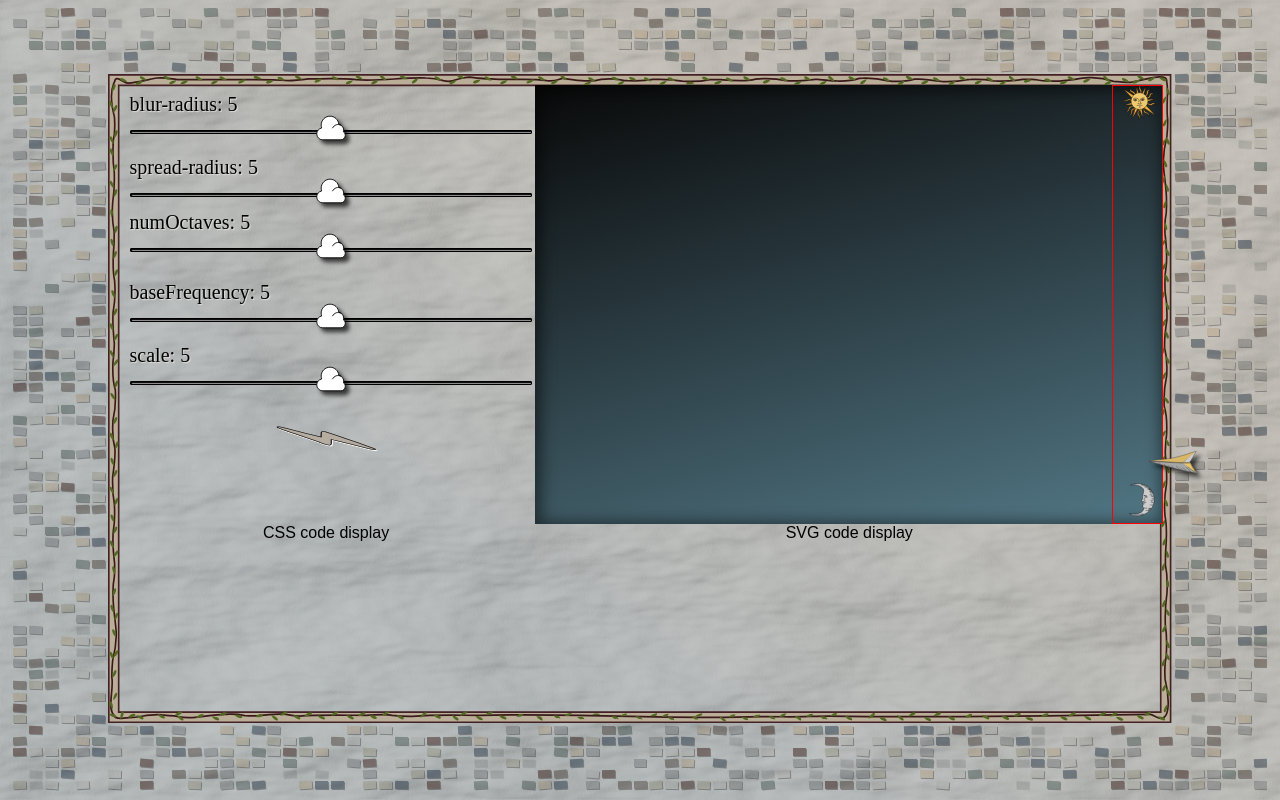
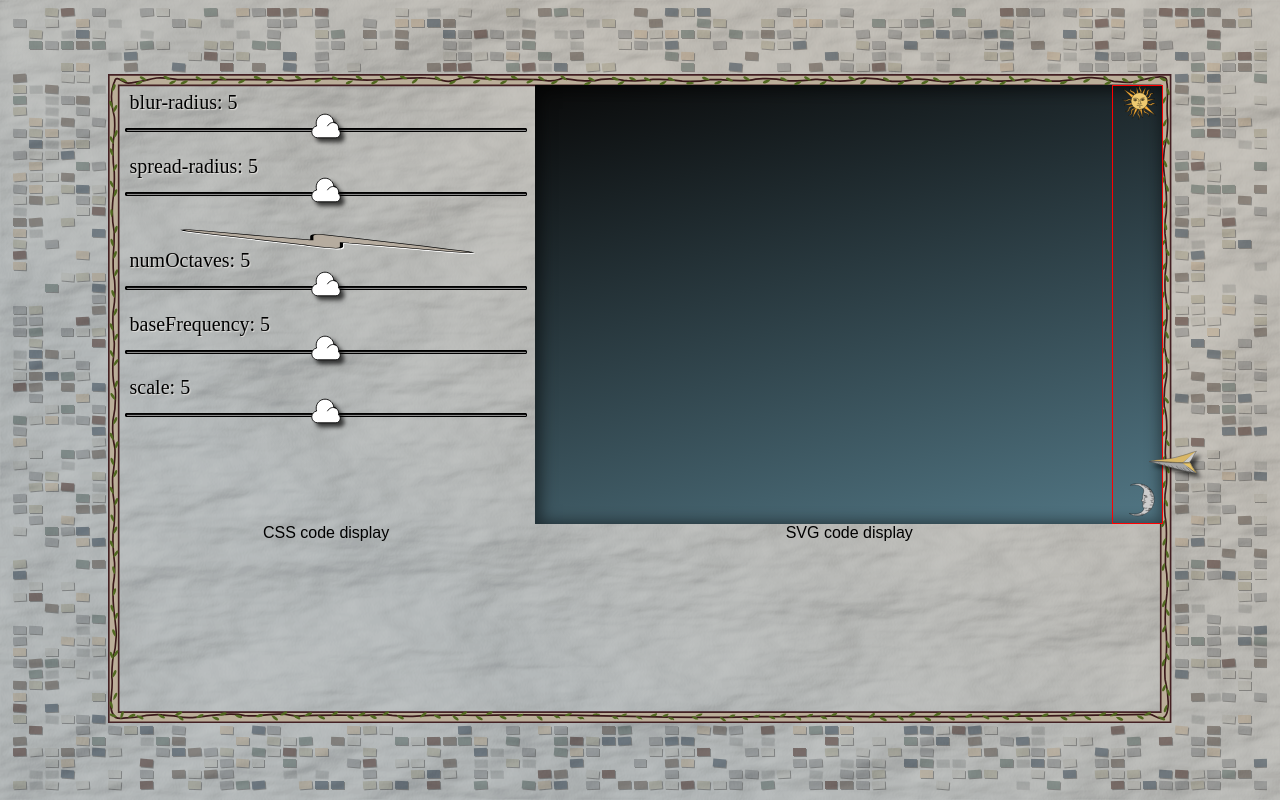
Before and after one commit to beauhaus/Nephele, a React (Vite) app: page / in a window 1280 px wide. Built offline with nearby package versions, Linux system fonts and the light colour scheme; a web font is replaced by a local one.

Commit message:
styles and slider container edits for layout

```diff
--- a/src/MainToolComponent.js
+++ b/src/MainToolComponent.js
@@ -42,6 +42,7 @@ class MainToolComponent extends Component {
     blurVal: 5,
     spreadVal: 5,
     numOctavesVal: 5,
+    baseFrequencyVal: 5,
     scaleVal: 5,
     nightDayVal: 50
   };
@@ -57,7 +58,15 @@ class MainToolComponent extends Component {
         break;
       case "spread-radius":
         this.setState({ spreadVal: valUpdate });
-        console.log(valUpdate);
+        break;
+      case "numOctaves":
+        this.setState({ spreadVal: valUpdate });
+        break;
+      case "baseFrequency":
+        this.setState({ baseFrequencyVal: valUpdate });
+        break;
+      case "scale":
+        this.setState({ scaleVal: valUpdate });
         break;
       default:
         break;
--- a/src/Sliders/DataSlider.js
+++ b/src/Sliders/DynamicSlider.js
@@ -1,6 +1,6 @@
 import React, { Component } from "react";
 
-class DataSlider extends Component {
+class DynamicSlider extends Component {
   state = {
     updatingVal: ""
   };
@@ -33,4 +33,4 @@ class DataSlider extends Component {
   }
 }
 
-export default DataSlider;
+export default DynamicSlider;
--- a/src/Sliders/SlidersContainer.js
+++ b/src/Sliders/SlidersContainer.js
@@ -2,22 +2,43 @@ import React from "react";
 import styled from "styled-components";
 import cloudThumbIcon from "../images/cloud_thumb.svg";
 import lightningIcon from "../images/lightning.svg";
-
-// import ScaleSlider from "./ScaleSlider";
-import DataSlider from "./DataSlider";
+import DynamicSlider from "./DynamicSlider";
 
 const StyledSlidersWrapper = styled.section`
   font-size: 2rem;
   font-weight: lighter; /* TODO: is this used? */
-  /* margin-top: 0.5rem; */
   position: relative;
   z-index: 2;
   display: grid;
-  justify-content: center;
+  grid-gap: 4px;
+  grid-template-columns: 1fr;
+  grid-template-rows: 1fr;
   align-items: center;
+  & :nth-child(3),
+  & :nth-child(4),
+  & :nth-child(5) {
+    margin-top: -8vh;
+  }
+  & .lightning-container {
+    grid-row-end: 4;
+    grid-row-start: 3;
+    margin: 0;
+    height: 3vh;
+  }
+  #lightning {
+    /* justify-self: center; */
+    /* width: 8vw; */
+    height: 100%;
+    -webkit-filter: drop-shadow(1px 1px 0.5px #fff);
+    filter: drop-shadow(1px 1px 0.5px #fff);
+  }
+  .numOctaves-label {
+    /* margin: -6vh 0 0 0; */
+  }
 
   & input[type="range"] {
-    margin: auto -1rem auto auto;
+    /* margin: auto -1rem auto auto; */
+    margin: auto;
     -webkit-appearance: none;
     width: 96%;
     cursor: pointer;
@@ -94,17 +115,6 @@ const StyledSlidersWrapper = styled.section`
     text-align: left;
     text-shadow: 1px 1px 1px #e2e0dd;
   }
-  #lightning {
-    justify-self: center;
-    width: 8vw;
-    height: 3vh;
-    -webkit-filter: drop-shadow(1px 1px 0.5px #fff);
-    filter: drop-shadow(1px 1px 0.5px #fff);
-    margin-bottom: -2vh;
-  }
-  .numOctaves-label {
-    margin-top: -2vh;
-  }
 `;
 
 const SlidersContaner = props => {
@@ -112,13 +122,15 @@ const SlidersContaner = props => {
   return (
     <StyledSlidersWrapper className="sliders-container">
       {slidersArray.map(slider => (
-        <DataSlider
+        <DynamicSlider
           key={slider.name}
           slider={slider}
           sliderValUpdater={sliderValUpdater}
         />
       ))}
-      <img id="lightning" src={lightningIcon} alt="lightning Icon" />
+      <div className="lightning-container">
+        <img id="lightning" src={lightningIcon} alt="lightning Icon" />
+      </div>
     </StyledSlidersWrapper>
   );
 };
```
Also changed, not shown: src/Sliders/BaseFrequencySlider.js (deleted, +0 -35 lines), 1 other file (tests, documents, lock files or other folders).
